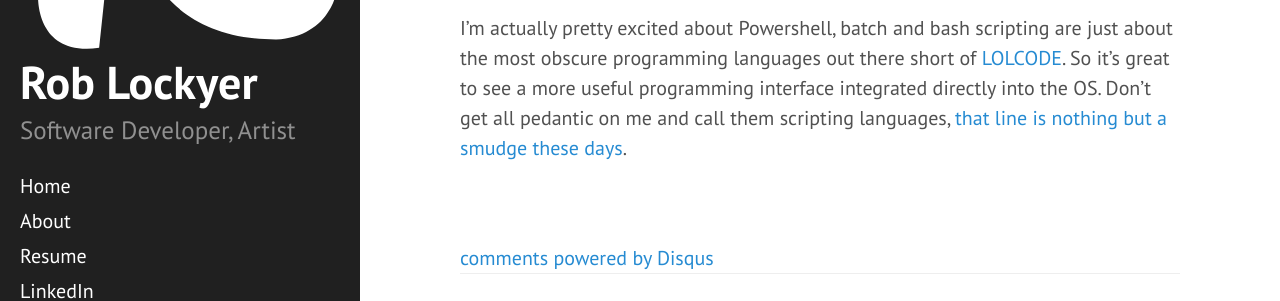
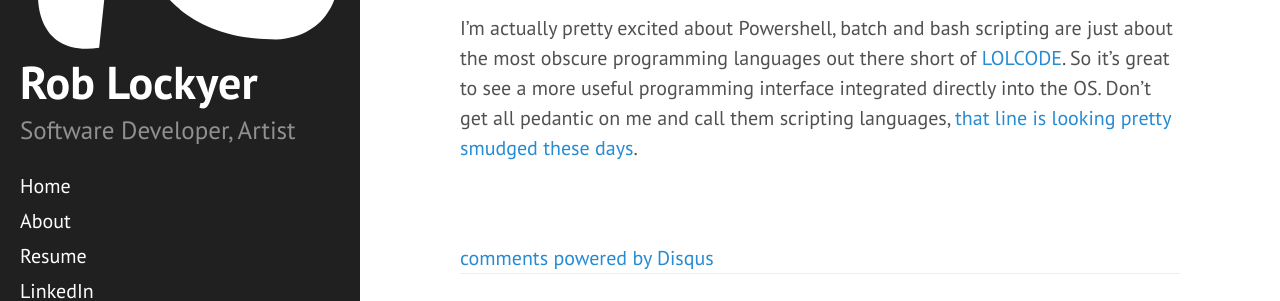
Before and after one commit to lockyer/lockyer.github.io, a Jekyll site: the page built from _posts/2016-09-04-slack-notifications-from-windows.md, in a window 1280 px wide and 900 px high, scrolled down 5510 px. Shown: the part 306-607 px from the top of the window. Built offline with Jekyll 4.4.1, drawn with Linux system fonts in a browser that asks for light colours; comment, search, counter and statistics services are not loaded.

Commit message:
minor edits

```diff
--- a/_posts/2016-09-04-slack-notifications-from-windows.md
+++ b/_posts/2016-09-04-slack-notifications-from-windows.md
@@ -65,4 +65,4 @@
 
 I'd love to hear about the awesome things you automate after trying this out!
 
-I'm actually pretty excited about Powershell, batch and bash scripting are just about the most obscure programming languages out there short of [LOLCODE](https://en.wikipedia.org/wiki/LOLCODE). So it's great to see a more useful programming interface integrated directly into the OS. Don't get all pedantic on me and call them scripting languages, [that line is nothing but a smudge these days](http://stackoverflow.com/a/17253557).
+I'm actually pretty excited about Powershell, batch and bash scripting are just about the most obscure programming languages out there short of [LOLCODE](https://en.wikipedia.org/wiki/LOLCODE). So it's great to see a more useful programming interface integrated directly into the OS. Don't get all pedantic on me and call them scripting languages, [that line is looking pretty smudged these days](http://stackoverflow.com/a/17253557).
```
